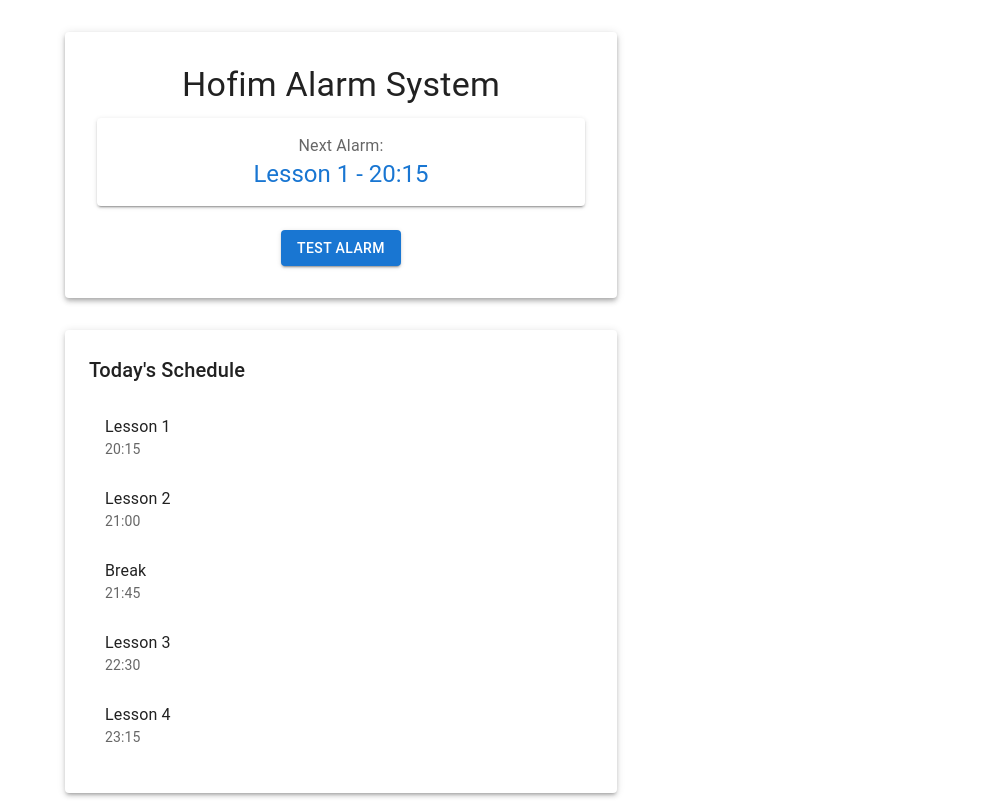
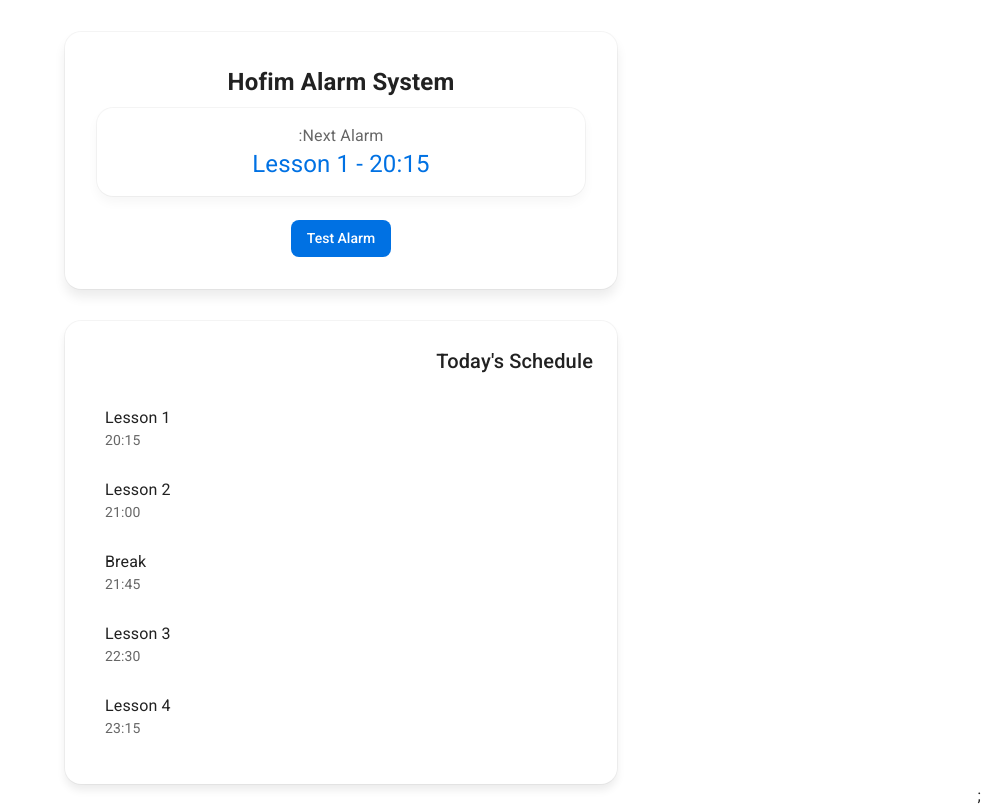
Before and after one commit to TheCommandCat/ScheduleBell, a Next.js app: page / in a window 1280 px wide. Shown: the whole page, without its empty margins (299-1280 px from the left). Built offline with nearby package versions, Linux system fonts and the light colour scheme.

Commit message:
added theme

```diff
--- /dev/null
+++ b/lib/theme.ts
@@ -0,0 +1,188 @@
+import { createTheme } from '@mui/material/styles';
+import { red } from '@mui/material/colors';
+
+const mainColor = '#0071e3';
+const fourthShadow = '0 8px 12px 0 rgb(0 0 0 / 8%), 0 0 0 1px rgb(0 0 0 / 4%)';
+
+const theme = createTheme({
+  direction: 'rtl',
+  shape: {
+    borderRadius: 8
+  },
+  palette: {
+    primary: {
+      main: mainColor
+    },
+    secondary: {
+      main: '#19857b'
+    },
+    error: {
+      main: red.A400
+    },
+    background: {
+      default: '#f5f5f7'
+    },
+    divider: 'rgba(0, 0, 0, 0.08)'
+    // black: {
+    //   '02': 'hsla(0, 0%, 0%, 0.02)',
+    //   '03': 'hsla(0, 0%, 0%, 0.03)',
+    //   '05': 'hsla(0, 0%, 0%, 0.05)',
+    //   '07': 'hsla(0, 0%, 0%, 0.07)',
+    //   '10': 'hsla(0, 0%, 0%, 0.1)',
+    //   '12': 'hsla(0, 0%, 0%, 0.12)',
+    //   '15': 'hsla(0, 0%, 0%, 0.15)',
+    //   '20': 'hsla(0, 0%, 0%, 0.2)',
+    //   '30': 'hsla(0, 0%, 0%, 0.3)',
+    //   '40': 'hsla(0, 0%, 0%, 0.4)',
+    //   '50': 'hsla(0, 0%, 0%, 0.5)',
+    //   '60': 'hsla(0, 0%, 0%, 0.6)',
+    //   '70': 'hsla(0, 0%, 0%, 0.7)',
+    //   '80': 'hsla(0, 0%, 0%, 0.8)',
+    //   '90': 'hsla(0, 0%, 0%, 0.9)',
+    //   '95': 'hsla(0, 0%, 0%, 0.95)',
+    //   main: 'hsl(0, 0%, 0%)'
+    // }
+  },
+  shadows: [
+    'none',
+    '0px 1px 2px 0px rgb(0 0 0 / 1%), 0px 2px 10px 0px rgb(0 0 0 / 8%)',
+    '0 6px 12px 0 rgb(0 0 0 / 4%), 0 0 0 1px rgb(0 0 0 / 4%)',
+    '0 6px 8px 0 rgb(0 0 0 / 8%), 0 0 0 1px rgb(0 0 0 / 4%)',
+    '0 8px 12px 0 rgb(0 0 0 / 8%), 0 0 0 1px rgb(0 0 0 / 4%)',
+    'none',
+    'none',
+    'none',
+    'none',
+    'none',
+    'none',
+    'none',
+    'none',
+    'none',
+    'none',
+    'none',
+    'none',
+    'none',
+    'none',
+    'none',
+    'none',
+    'none',
+    'none',
+    'none',
+    'none'
+  ],
+  typography: {
+    fontFamily: [
+      'Roboto',
+      'Heebo',
+      '-apple-system',
+      'BlinkMacSystemFont',
+      '"Segoe UI"',
+      '"Helvetica Neue"',
+      'Arial',
+      'sans-serif',
+      '"Apple Color Emoji"',
+      '"Segoe UI Emoji"',
+      '"Segoe UI Symbol"'
+    ].join(','),
+    h1: {
+      fontWeight: 800,
+      fontSize: '2rem'
+    },
+    h2: {
+      fontWeight: 700,
+      fontSize: '1.75rem'
+    },
+    h4: {
+      fontSize: '1.5rem',
+      fontWeight: 600,
+      lineHeight: 1.5
+    },
+    button: {
+      textTransform: 'initial',
+      fontWeight: 500,
+      letterSpacing: 0
+    }
+  },
+  mixins: {
+    toolbar: {
+      minHeight: '3.5rem'
+    }
+  },
+  components: {
+    MuiButtonBase: {
+      defaultProps: {
+        disableTouchRipple: true
+      }
+    },
+    MuiButton: {
+      defaultProps: {
+        disableElevation: true
+      },
+      styleOverrides: {
+        sizeLarge: {
+          padding: '1rem 1.25rem',
+          fontSize: '1rem',
+          letterSpacing: '0.00938em',
+          lineHeight: 21 / 16,
+          fontWeight: 700
+        },
+        containedPrimary: {
+          backgroundColor: mainColor,
+          color: '#fff'
+        }
+      }
+    },
+    MuiPaper: {
+      styleOverrides: {
+        rounded: {
+          borderRadius: '1rem'
+        }
+        // elevation: {
+        //   boxShadow: 1
+        // }
+      }
+    },
+    MuiSelect: {
+      styleOverrides: {
+        select: {
+          textAlign: 'start'
+        }
+      }
+    },
+    MuiMenu: {
+      styleOverrides: {
+        list: {
+          padding: '0.75rem !important'
+        },
+        paper: {
+          boxShadow: `${fourthShadow} !important`
+        }
+      }
+    },
+    MuiMenuItem: {
+      styleOverrides: {
+        root: {
+          borderRadius: '0.5rem'
+        }
+      }
+    },
+    MuiAppBar: {
+      styleOverrides: {
+        root: {
+          color: '#000',
+          background: '#fff',
+          boxShadow: '0 2px 10px 0 rgb(0 0 0 / 8%), 0 0 0 1px rgb(0 0 0 / 4%)'
+        }
+      }
+    },
+    MuiLinearProgress: {
+      styleOverrides: {
+        root: {
+          transform: 'rotateY(180deg)'
+        }
+      }
+    }
+  }
+});
+
+export default theme;
--- a/pages/_app.tsx
+++ b/pages/_app.tsx
@@ -1,5 +1,14 @@
+import { CssBaseline, ThemeProvider } from "@mui/material";
 import type { AppProps } from "next/app";
+import theme from "@/lib/theme";
 
 export default function App({ Component, pageProps }: AppProps) {
-  return <Component {...pageProps} />;
+  return (
+    <>
+      <CssBaseline />
+      <ThemeProvider theme={theme}>
+        <Component {...pageProps} />;
+      </ThemeProvider>
+    </>
+  );
 }
--- a/pages/_document.tsx
+++ b/pages/_document.tsx
@@ -3,8 +3,21 @@ import { Html, Head, Main, NextScript } from "next/document";
 export default function Document() {
   return (
     <Html lang="en">
-      <Head />
-      <body>
+      <Head>
+        <link
+          rel="stylesheet"
+          href="https://fonts.googleapis.com/css?family=Roboto:300,400,500,700&display=swap"
+        />
+        <link
+          rel="stylesheet"
+          href="https://fonts.googleapis.com/css?family=Roboto+Mono:300,400,500,700&display=swap"
+        />
+        <link
+          href="https://fonts.googleapis.com/css2?family=Heebo:wght@300;400;500;700;800&display=swap"
+          rel="stylesheet"
+        />
+      </Head>
+      <body dir="rtl">
         <Main />
         <NextScript />
       </body>
```
